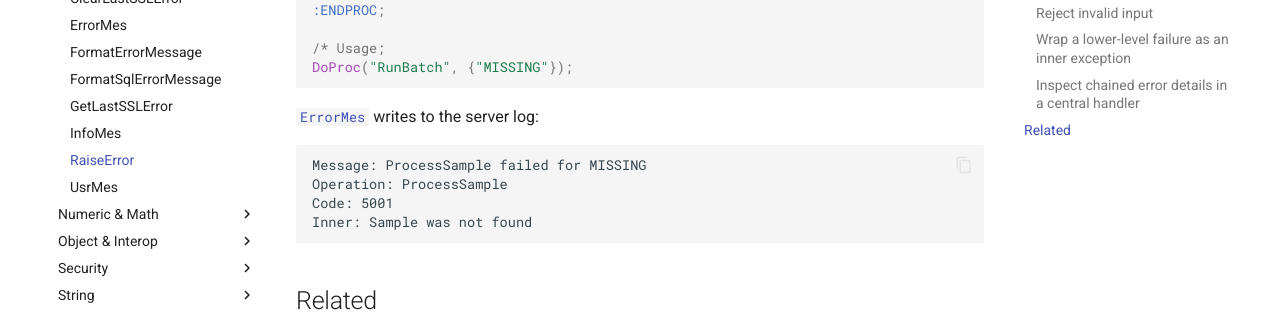
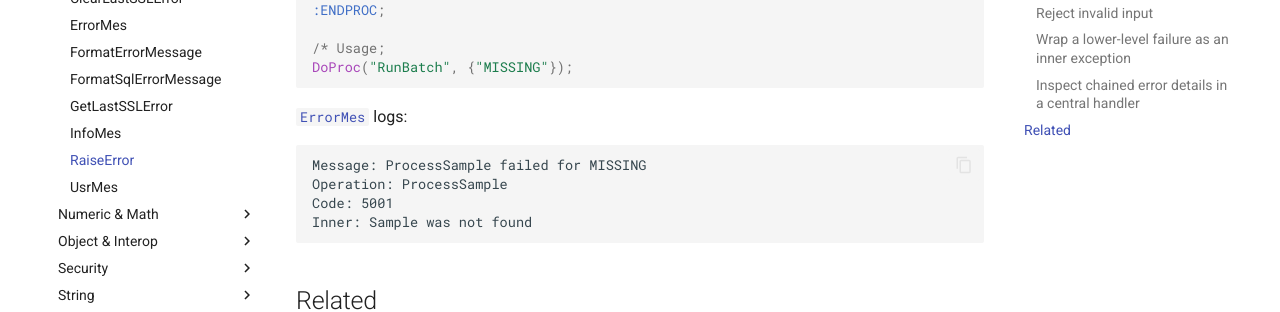
Before and after one commit to mahoskye/starlims-ssl-reference, an MkDocs documentation site: the page built from content/reference/functions/RaiseError.md, in a window 1280 px wide and 900 px high, scrolled down 3550 px. Shown: the part 284-596 px from the top of the window. Built offline with MkDocs 1.6.1 and Material for MkDocs 9.7.7, drawn with Linux system fonts in a browser that asks for light colours; plug-ins that fetch from the network failed and are left out; comment, search, counter and statistics services are not loaded.

Commit message:
docs: align RaiseError ErrorMes wording with #45 sweep ("logs:")
Co-Authored-By: Claude Fable 5 <noreply@anthropic.com>

````diff
--- a/content/reference/functions/RaiseError.md
+++ b/content/reference/functions/RaiseError.md
@@ -155,7 +155,7 @@ Handle a re-raised error centrally and inspect both the top-level error and its
 DoProc("RunBatch", {"MISSING"});
 ```
 
-[`ErrorMes`](ErrorMes.md) writes to the server log:
+[`ErrorMes`](ErrorMes.md) logs:
 
 ```text
 Message: ProcessSample failed for MISSING
````
